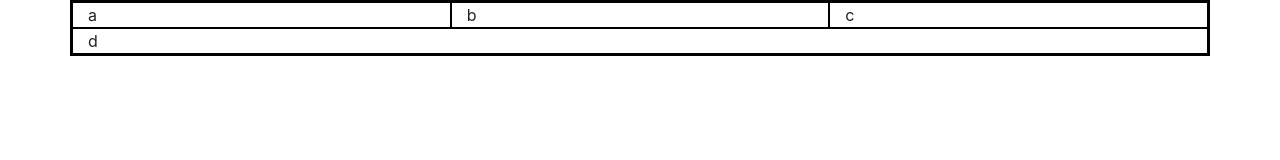
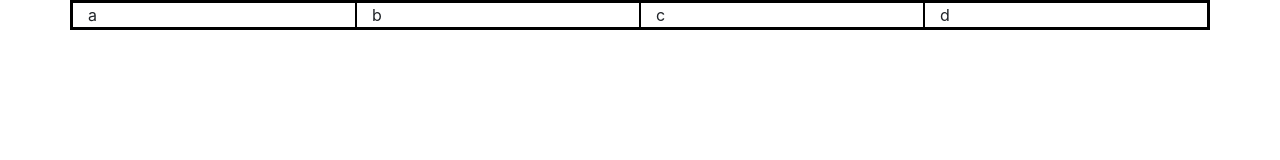
Before and after one commit to HelenaBO1000/bootstrapTeste, a plain HTML site: page index.html in a window 1280 px wide. Drawn offline with Linux system fonts and the light colour scheme; files that its build step writes are made by us from their sources.

Commit message:
Add files via upload

```diff
--- a/index.html
+++ b/index.html
@@ -11,10 +11,10 @@
 <body>
     <div class="container">
         <div class="row">
-    <div class="col-md-6 col-lg-4">a</div>
-    <div class="col-md-6 col-lg-4">b</div>
-    <div class="col-md-6 col-lg-4">c</div>
-    <div class="col-md-6 col-lg-12">d</div>
+    <div class="col-md-6 col-lg-4 col-xl-3">a</div>
+    <div class="col-md-6 col-lg-4 col-xl-3">b</div>
+    <div class="col-md-6 col-lg-4 col-xl-3">c</div>
+    <div class="col-md-6 col-lg-12 col-xl-3">d</div>
 </div>
 </div>
 </body>
```
